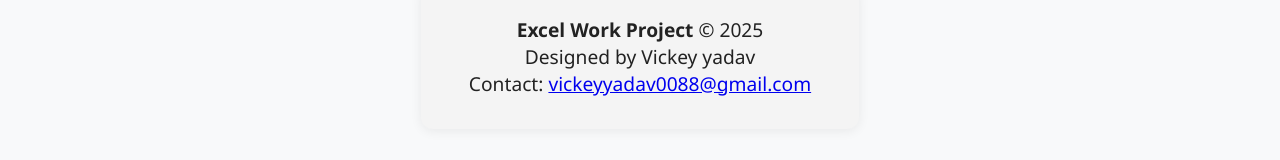
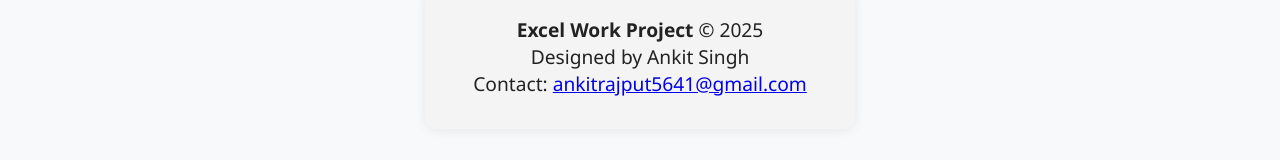
Before and after one commit to Ankit5641/excel-analtics-app, a React (Create React App) app in the folder frontend/: page /footerpage in a window 1280 px wide. Shown: the part 283-443 px from the top of the page. Built offline with nearby package versions, Linux system fonts and the light colour scheme; sample sign-in values are in the browser's storage.

Commit message:
Update FooterPage.js

```diff
--- a/frontend/src/components/FooterPage.js
+++ b/frontend/src/components/FooterPage.js
@@ -8,8 +8,8 @@ function FooterPage() {
         <BackButton />
       <div className="footerpage-details">
         <b>Excel Work Project</b> &copy; {new Date().getFullYear()}<br />
-        Designed by Vickey yadav<br />
-        Contact: <a href="vickeyyadav0088@gmail.com">vickeyyadav0088@gmail.com</a>
+        Designed by Ankit Singh<br />
+        Contact: <a href="ankitrajput5641@gmail.com">ankitrajput5641@gmail.com</a>
       </div>
     </div>
   );
```
